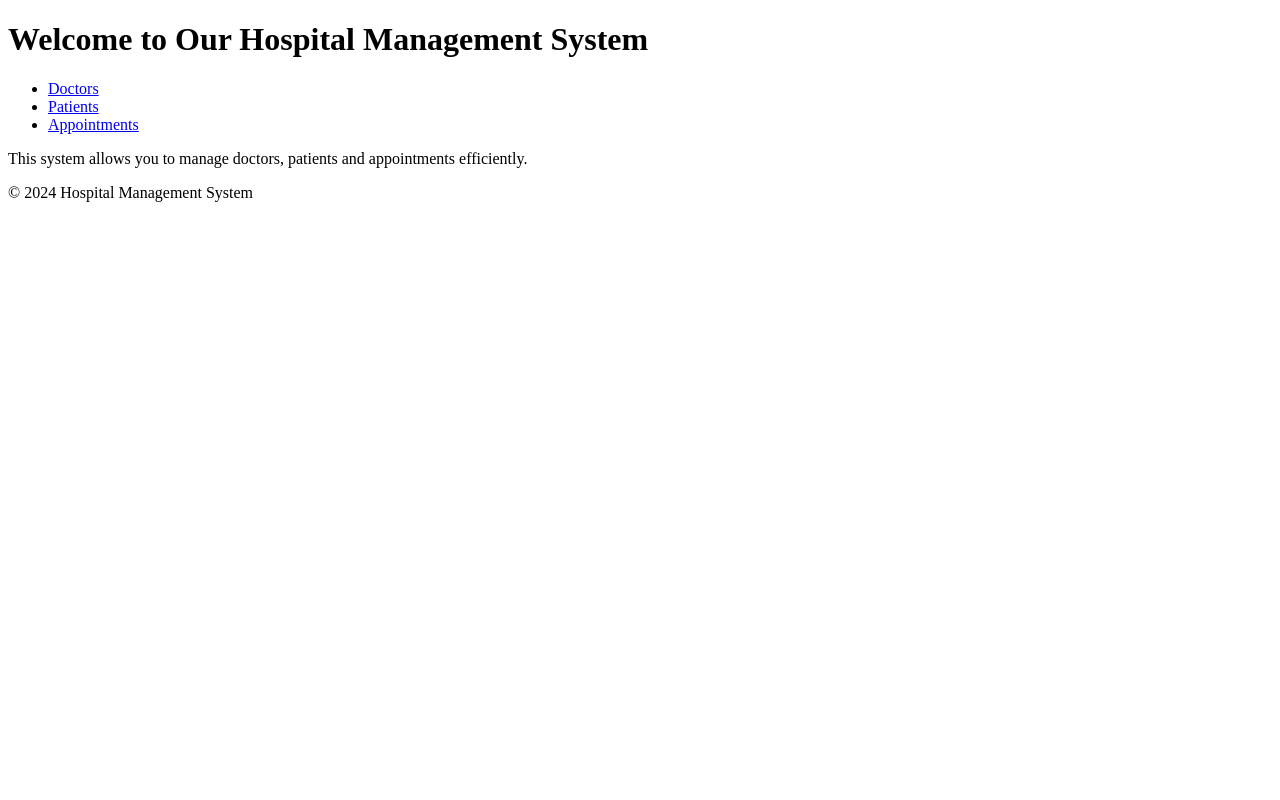
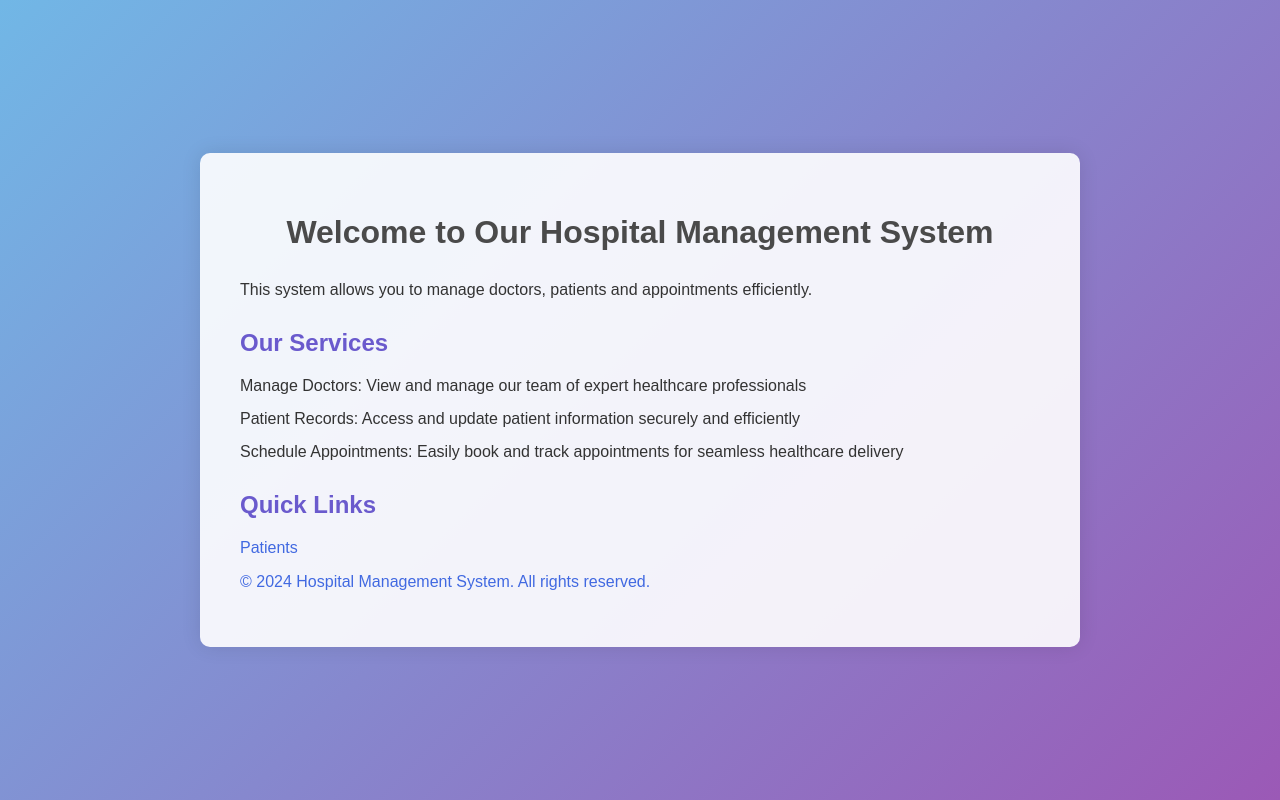
Before and after one commit to nataliaodhiambo/hospital_management, a Django app: page / in a window 1280 px wide. Run offline with Django 4.2, Linux system fonts and the light colour scheme.

Commit message:
attempting to fix error in the urls.py file that is preventing the webpage from displaying and responding

```diff
--- a/core/templates/core/home.html
+++ b/core/templates/core/home.html
@@ -4,23 +4,79 @@
     <meta charset="UTF-8">
     <meta name="viewport" content="width=device-width, initial-scale=1.0">
     <title>Hospital Management System</title>
+    <style>
+        body {
+            font-family: Arial, sans-serif;
+            margin: 0;
+            padding: 0;
+            display: flex;
+            justify-content: center;
+            align-items: center;
+            min-height: 100vh;
+            background: linear-gradient(135deg, #71b7e6, #9b59b6);
+            color: #333;
+        }
+        .container {
+            background-color: rgba(255, 255, 255, 0.9);
+            border-radius: 10px;
+            padding: 40px;
+            box-shadow: 0 0 20px rgba(0, 0, 0, 0.1);
+            max-width: 800px;
+            width: 100%;
+        }
+        h1 {
+            color: #4a4a4a;
+            text-align: center;
+            margin-bottom: 30px;
+        }
+        h2 {
+            color: #6a5acd;
+            margin-top: 30px;
+        }
+        ul {
+            list-style-type: none;
+            padding: 0;
+        }
+        li {
+            margin-bottom: 15px;
+        }
+        a {
+            color: #4169e1;
+            text-decoration: none;
+            transition: color 0.3s ease;
+        }
+        a:hover {
+            color: #1e90ff;
+        }
+        .footer {
+            text-align: center;
+            margin-top: 40px;
+            color: #777;
+        }
+    </style>
 </head>
 <body>
-    <header>
+    <div class = "container">
         <h1>Welcome to Our Hospital Management System</h1>
-    </header>
-    <nav>
+        <p>This system allows you to manage doctors, patients and appointments efficiently.</p>
+
+        <h2>Our Services</h2>
         <ul>
-            <li><a href="{% url 'doctor_list' %}">Doctors</a></li>
-            <li><a href="{% url 'patient_list' %}">Patients</a></li>
-            <li><a href="{% url 'appointment_list' %}">Appointments</a></li>
+            <li>Manage Doctors: View and manage our team of expert healthcare professionals</li>
+            <li>Patient Records: Access and update patient information securely and efficiently</li>
+            <li>Schedule Appointments: Easily book and track appointments for seamless healthcare delivery</li>
         </ul>
-    </nav>
-    <main>
-        <p>This system allows you to manage doctors, patients and appointments efficiently.</p>
-    </main>
-    <footer>
-        <p>&copy; 2024 Hospital Management System</p>
-    </footer>
+
+        <h2>Quick Links</h2>
+        <ul>
+            <li><a href="{% url 'doctor_list' %}>Doctors</a></li>
+            <li><a href="{% url 'patient_list' %}>Patients</a></li>
+            <li><a href="{% url 'appointment_list' %}>Appointments</a></li>
+        </ul>
+
+        <div class = "footer">
+            <p>&copy; 2024 Hospital Management System. All rights reserved.</p>
+        </div>
+    </div>
 </body>
 </html>
--- a/core/views.py
+++ b/core/views.py
@@ -19,31 +19,19 @@
 
 class AppointmentListView(View):
     def get(self, request):
-        form = AppointmentForm()
-        return render(request, 'core/appointment_list.html', {'form': form})
-
-    def post(self, request):
-        form = AppointmentForm(request.POST)
-        if form.is_valid():
-            form.save()
-            return redirect('appointment_list')
-        return render(request, 'core/appointment_list.html', {'form': form})
-
-class AppointmentListView(View):
-    def get(self, request):
         appointments = Appointment.objects.all()
         return render(request, 'core/appointment_list.html', {'appointments': appointments})
 
 class AppointmentCompleteView(View):
     def post(self, request, pk):
-        appointment = Appointment.object.get(pk=pk)
+        appointment = Appointment.objects.get(pk=pk)
         appointment.complete_appointment()
         return redirect('appointment_list')
 
 class AppointmentCreateView(View):
     def get(self, request):
         form = AppointmentForm()
-        return render(request, 'core/appointment_form.html',{'form': form})
+        return render(request, 'core/appointment_form.html', {'form': form})
 
     def post(self, request):
         form = AppointmentForm(request.POST)
--- a/hospital_management/settings.py
+++ b/hospital_management/settings.py
@@ -122,3 +122,5 @@
 # https://docs.djangoproject.com/en/4.2/ref/settings/#default-auto-field
 
 DEFAULT_AUTO_FIELD = 'django.db.models.BigAutoField'
+
+DEBUG = True
--- a/hospital_management/urls.py
+++ b/hospital_management/urls.py
@@ -18,12 +18,8 @@
 from django.urls import path
 from core import views
 
-from django.contrib import admin
-from django.urls import path
-from core import views
-
 urlpatterns = [
-    path('', views.home, name='home'),  # Add this line
+    path('', views.home, name='home'),
     path('admin/', admin.site.urls),
     path('doctors/', views.DoctorListView.as_view(), name='doctor_list'),
     path('patients/', views.PatientListView.as_view(), name='patient_list'),
```
